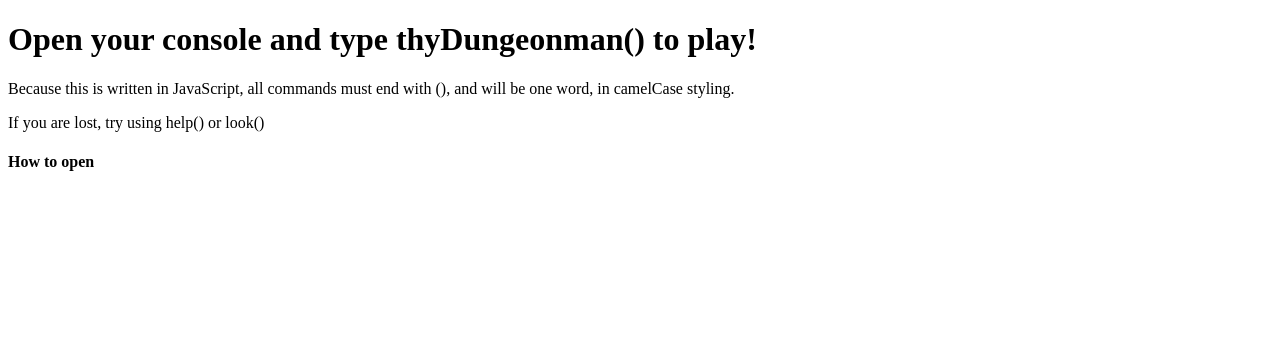
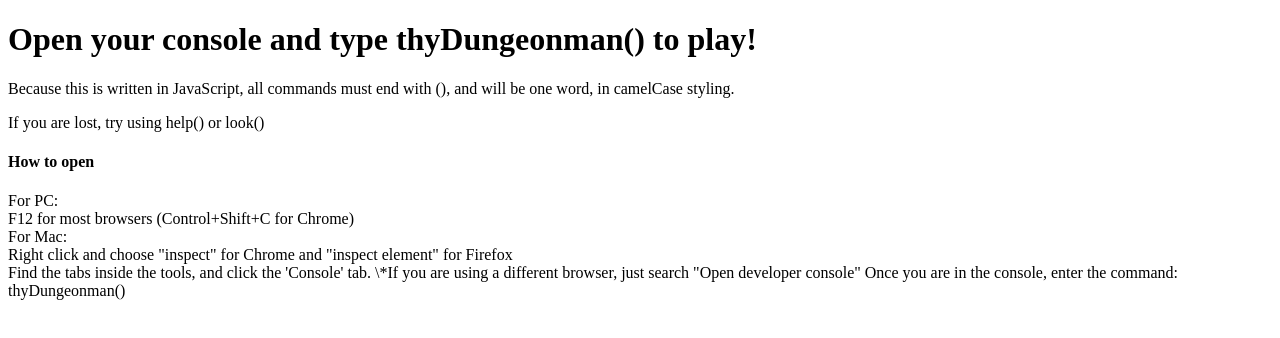
Before and after one commit to MikeTroianello/ThyDungeonmanInConsole, a plain HTML site: page index.html in a window 1280 px wide. Drawn offline with Linux system fonts and the light colour scheme.

Commit message:
added favicon, added instructions

```diff
--- a/index.html
+++ b/index.html
@@ -7,7 +7,7 @@
     <meta name="description" content="" />
     <meta name="viewport" content="width=device-width, initial-scale=1" />
 
-    <!-- <link rel="shortcut icon" href="favicon.ico" /> -->
+    <link rel="shortcut icon" href="favicon.ico" />
     <!-- <link rel="stylesheet" href=""> -->
   </head>
   <body>
@@ -19,6 +19,28 @@
     <p>If you are lost, try using help() or look()</p>
 
     <h4>How to open</h4>
+    <p>
+      For PC:
+
+      <br />
+      F12 for most browsers (Control+Shift+C for Chrome)
+      <br />
+
+      For Mac:
+
+      <br />
+      Right click and choose "inspect" for Chrome and "inspect element" for
+      Firefox
+      <br />
+
+      Find the tabs inside the tools, and click the 'Console' tab. \*If you are
+      using a different browser, just search "Open developer console" Once you
+      are in the console, enter the command:
+
+      <br />
+      thyDungeonman()
+      <br />
+    </p>
     <script type="text/javascript" src="thyDungeonman.js"></script>
   </body>
 </html>
```
